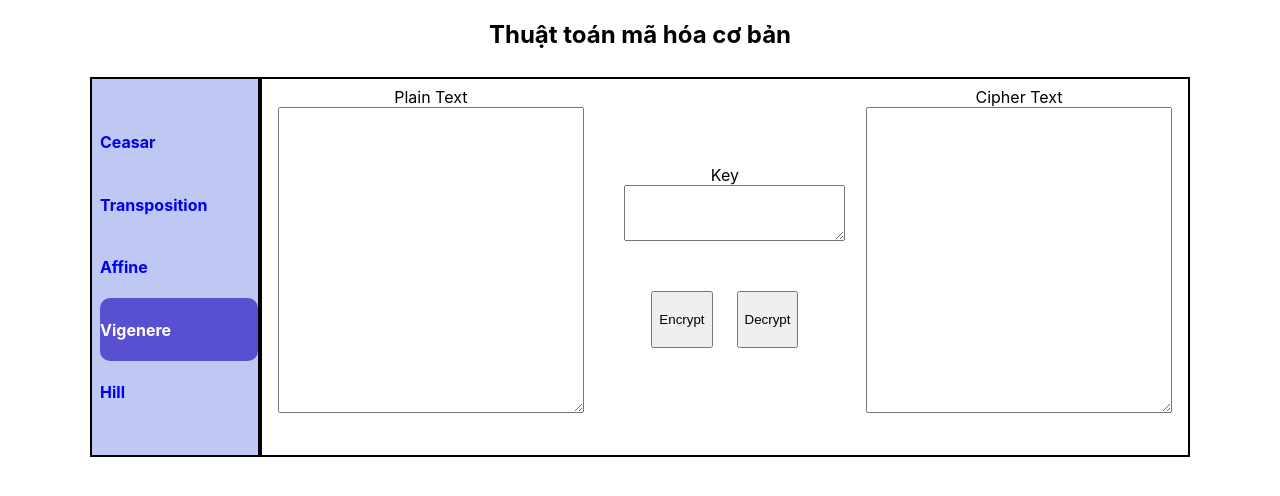
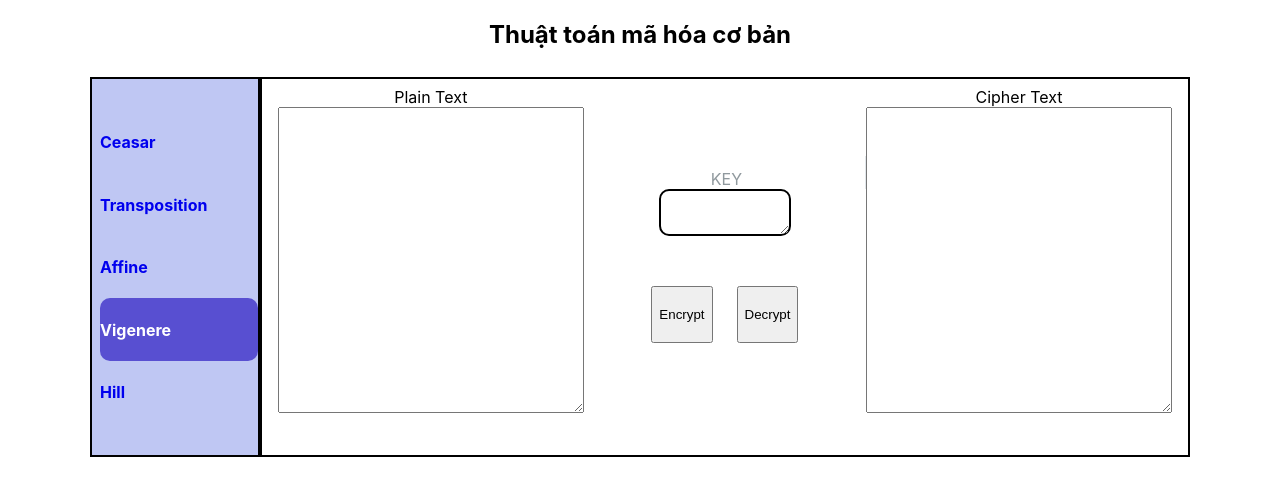
Before and after one commit to Danhhoa/cipher_app, a React (Create React App) app: page /ciphers/Vigenere in a window 1280 px wide. Shown: the top 496 px of the page. Built offline with nearby package versions, Linux system fonts and the light colour scheme.

Commit message:
update ling ting

```diff
--- a/src/routes/Hill_Cipher.js
+++ b/src/routes/Hill_Cipher.js
@@ -337,7 +337,7 @@ const Hill = () => {
                     </textarea>
                 </div>
                 <div className="col-3">
-                    <div className="field field-number field--first">
+                    <div className="field field-number">
                         <label className='label'>KEY</label>
                         <div className="field-number__field">
                             <input
--- a/src/routes/Vigenere_Cipher.js
+++ b/src/routes/Vigenere_Cipher.js
@@ -124,11 +124,11 @@ const Vigenere = () => {
         </div>
 
         <div className="col-3">
-          <label className="label-key" htmlFor="vigenere_key">
+          <label className="label-key label" htmlFor="vigenere_key">
             Key
           </label>
           <textarea
-            id="vigenere_key"
+            className=" key_shift"
             onChange={(e) => setKeyWord(e.target.value)}
             value={keyWord}
           >
```
